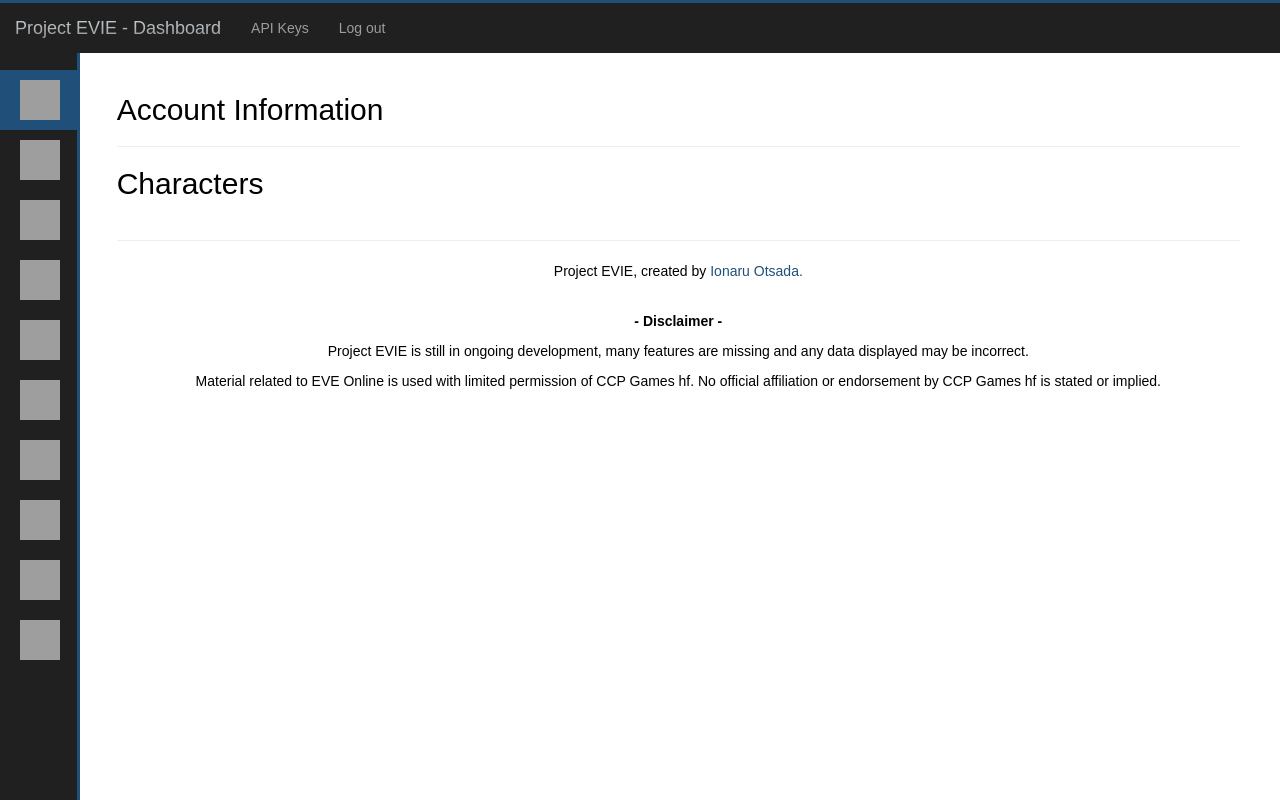
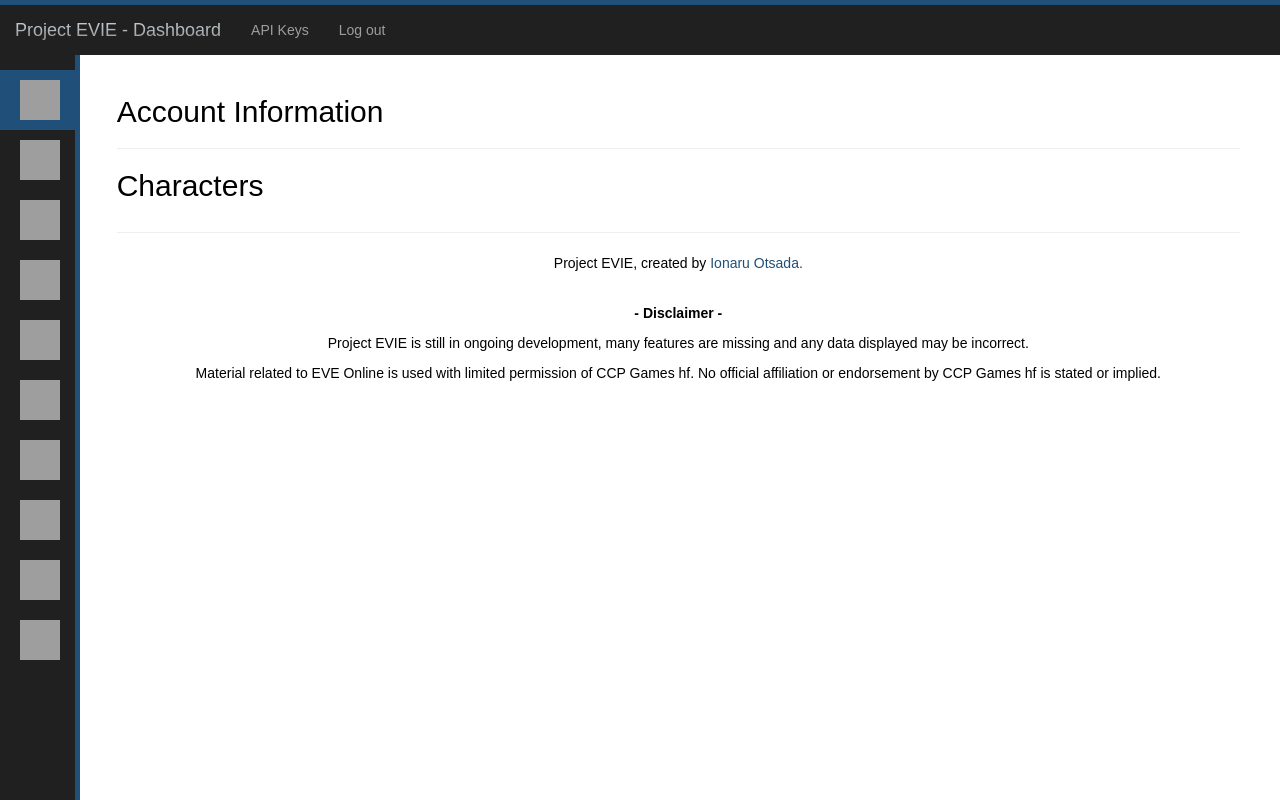
Before and after one commit to Ionaru/Project-EVIE, a PHP site: page /index.php?char=0 in a window 1280 px wide. Run offline with PHP 8.4, Linux system fonts and the light colour scheme; the visitor is signed in with stand-in values (Sample User, id 1); some libraries are stand-ins or nearby versions; grey boxes are pictures that could not be loaded.

Commit message:
Increased blue nav borders from 3px to 5px.

```diff
--- a/css/Nav.css
+++ b/css/Nav.css
@@ -2,9 +2,9 @@
  * Base structure
  */
 
-/* Move down content because we have a fixed navbar that is 50px tall */
+/* Move down content because we have a fixed navbar that is 55px tall */
 body {
-    padding-top: 53px;
+    padding-top: 55px;
     overflow-y: scroll;
 }
 
@@ -24,7 +24,7 @@ body {
 .navbar-fixed-top {
     box-sizing: border-box;
     border: 0;
-    border-top: 3px solid #205079;
+    border-top: 5px solid #205079;
     background-color: #202020;
 }
 
@@ -50,7 +50,7 @@ body {
         overflow-x: hidden;
         overflow-y: auto; /* Scrollable contents if viewport is shorter than content. */
         background-color: #202020;
-        border-right: 3px solid #205079;
+        border-right: 5px solid #205079;
     }
 }
 
@@ -83,33 +83,6 @@ body {
 
 .main .page-header {
     margin-top: 0;
-}
-
-/*
- * Placeholder dashboard ideas
- */
-
-.placeholders {
-    margin-bottom: 30px;
-    text-align: center;
-}
-
-.placeholders h4 {
-    margin-bottom: 0;
-}
-
-.placeholder {
-    margin-bottom: 20px;
-}
-
-.placeholder img {
-    display: inline-block;
-}
-
-.circle {
-    width: 50px;
-    height: 50px;
-    background: #202020;
 }
 
 .sidebarimg {
```
